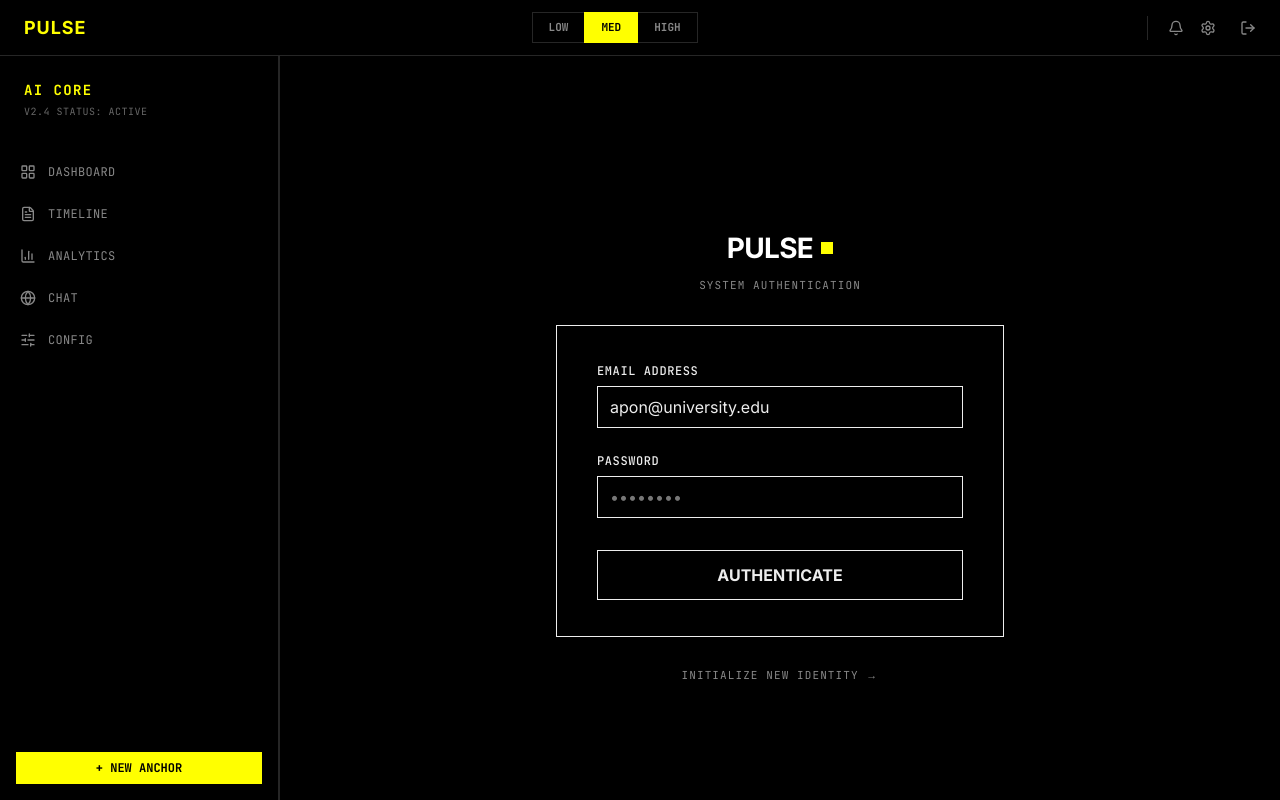
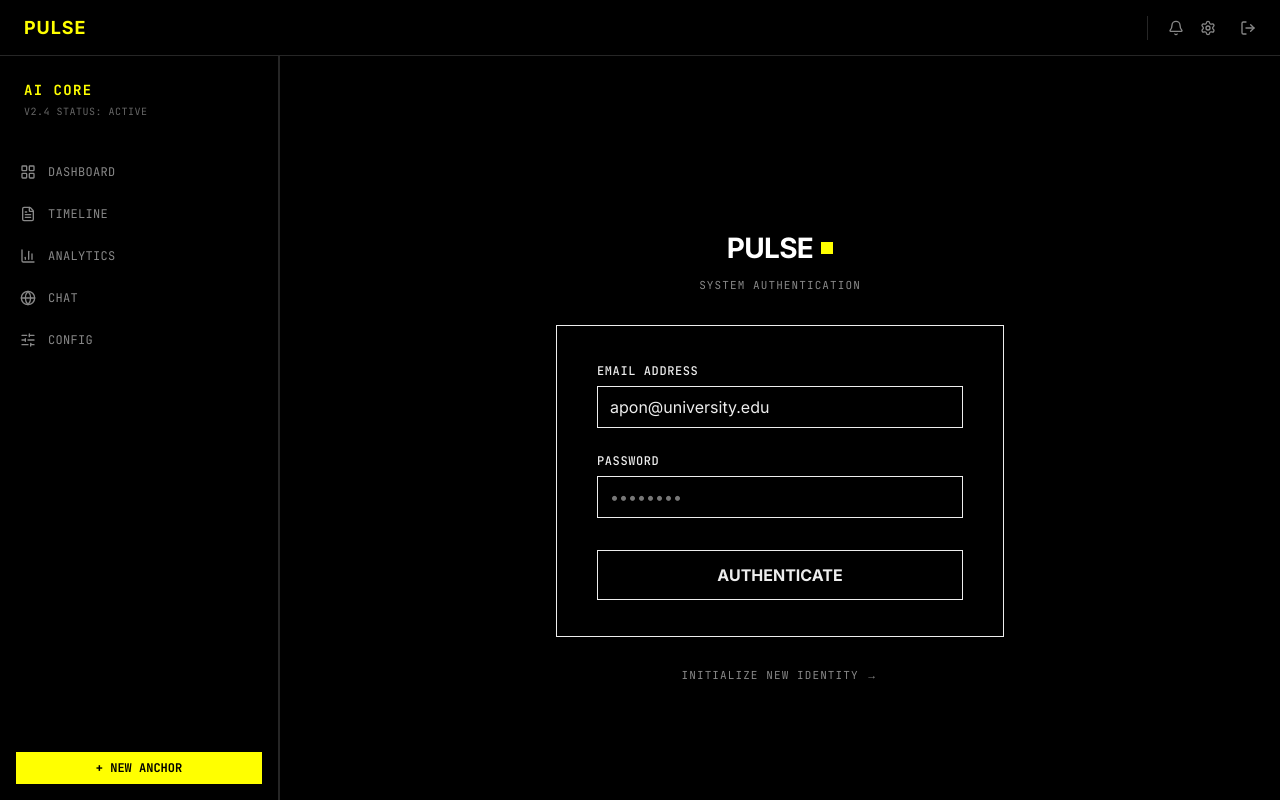
Before and after one commit to apon12934/pulse, a Next.js app in the folder apps/web/: page /login in a window 1280 px wide. Built offline with nearby package versions, Linux system fonts and the light colour scheme; no server answers.

Commit message:
chore: remove non-functional energy level buttons from header

```diff
--- a/apps/web/src/components/shell/Header.tsx
+++ b/apps/web/src/components/shell/Header.tsx
@@ -65,13 +65,7 @@ export function Header() {
         <span className="text-[#FFFF00] font-sans font-bold text-lg tracking-wider">PULSE</span>
       </div>
 
-      <div className="flex items-center">
-        <div className="flex font-mono text-[11px] font-bold">
-          <button className="px-4 py-1.5 border border-[#262626] text-[#888] bg-transparent border-r-0 hover:text-white transition-colors">LOW</button>
-          <button className="px-4 py-1.5 border border-[#FFFF00] text-black bg-[#FFFF00]">MED</button>
-          <button className="px-4 py-1.5 border border-[#262626] text-[#888] bg-transparent border-l-0 hover:text-white transition-colors">HIGH</button>
-        </div>
-      </div>
+
 
       <div className="flex items-center gap-4">
         {user && (
```
